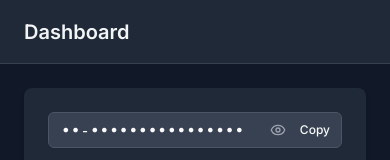
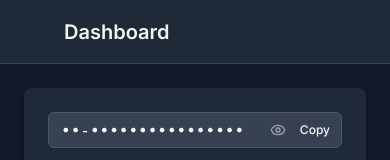
Before and after one commit to matovu-farid/scrap-platform, a Next.js app: page /dashboard in a window 390 px wide. Shown: the top 160 px of the page. Built offline with nearby package versions, Linux system fonts and the light colour scheme.

Commit message:
Enable mobile menu button in dashboard header with Radix UI Button

```diff
--- a/app/dashboard/client.tsx
+++ b/app/dashboard/client.tsx
@@ -157,14 +157,14 @@ export default function DashboardClient() {
       {/* Main Content */}
       <div className="flex-1 flex flex-col">
         <header className="bg-white dark:bg-gray-800 border-b border-gray-200 dark:border-gray-700 h-16 flex items-center px-6">
-          {/* <Button
+          <Button
             variant="ghost"
-            size="icon"
             className="md:hidden mr-2 text-gray-600 dark:text-gray-300"
+            asChild
             onClick={() => setIsMobileMenuOpen(true)}
           >
             <Menu className="h-5 w-5" />
-          </Button> */}
+          </Button>
           <h1 className="text-xl font-semibold text-gray-900 dark:text-gray-100">
             Dashboard
           </h1>
```
